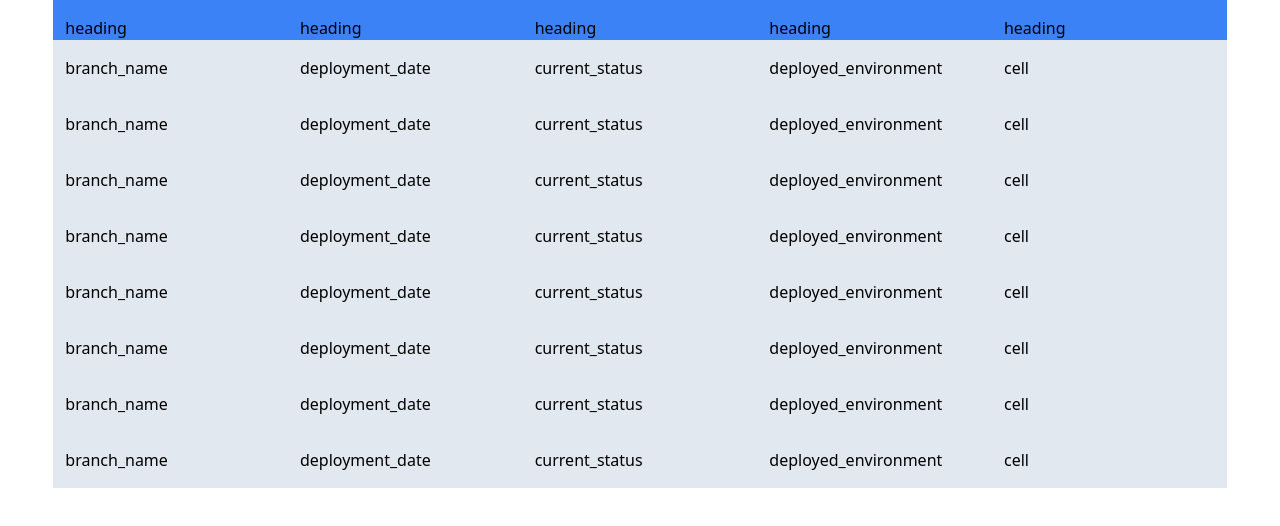
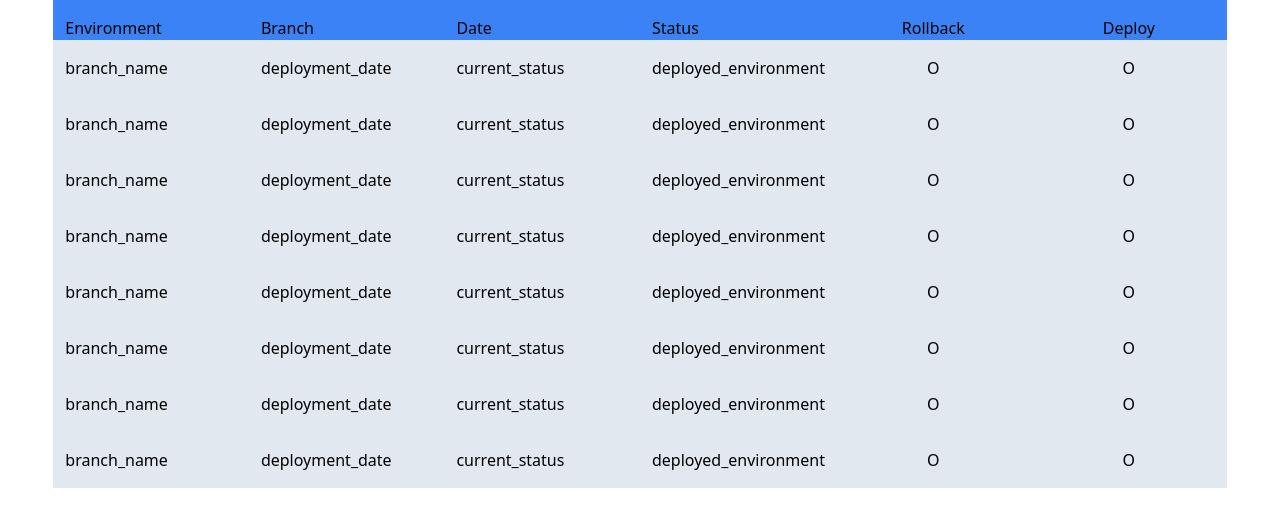
Before and after one commit to iLooL/expandable-table, a React (Vite) app: page / in a window 1280 px wide. Shown: the top 526 px of the page. Built offline with nearby package versions, Linux system fonts and the light colour scheme.

Commit message:
made table

```diff
--- a/src/components/DeploymentTable.tsx
+++ b/src/components/DeploymentTable.tsx
@@ -13,7 +13,14 @@ type Deployment = {
 
   const DeploymentTable: React.FC<Props> = ({ deployments }) => {
     const [expandedRows, setExpandedRows] = useState<number[]>([]);
-
+    const headers = [
+          "Environment",
+          "Branch",
+          "Date",
+          "Status",
+          "Rollback",
+          "Deploy"
+    ]
     const handleRowClick = (index: number) => {
       const currentIndex = expandedRows.indexOf(index);
       const newExpandedRows = [...expandedRows];
@@ -27,25 +34,36 @@ type Deployment = {
       setExpandedRows(newExpandedRows);
     };
 
-    // <div className="border-b font-medium dark:border-neutral-500 px-6 py-4">Heading</div>
     return (
       <div className="w-full h-full mx-auto">
         <div className="flex overflow-x-auto h-10 ">
-          <div className="bg-blue-500 px-3 py-4 w-1/5">heading</div>
-          <div className="bg-blue-500 px-3 py-4 w-1/5">heading</div>
-          <div className="bg-blue-500 px-3 py-4 w-1/5">heading</div>
-          <div className="bg-blue-500 px-3 py-4 w-1/5">heading</div>
-          <div className="bg-blue-500 px-3 py-4 w-1/5">heading</div>
+          {
+            headers.map((item: any, index: number) => (
+              <>
+                { headers.length - index === 1 || headers.length - index === 2 ?
+                  <div key={index} className="bg-blue-500 px-3 py-4 w-1/6 flex justify-center">{item}</div>
+                  :
+                  <div key={index} className="bg-blue-500 px-3 py-4 w-1/6 flex justify-start">{item}</div>
+                }
+              </>
+            ))
+          }
+          {/* <div className="bg-blue-500 px-3 py-4 w-1/6 flex justify-center">Environment</div>
+          <div className="bg-blue-500 px-3 py-4 w-1/6 flex justify-center">Date</div>
+          <div className="bg-blue-500 px-3 py-4 w-1/6 flex justify-center">Status</div>
+          <div className="bg-blue-500 px-3 py-4 w-1/6 flex justify-center">Rollback</div>
+          <div className="bg-blue-500 px-3 py-4 w-1/6 flex justify-center">Deploy</div> */}
         </div>
         <div className="h-fit flex-col"> {/* tbody */ }
         {deployments.map((deployment, index) => (
           <React.Fragment key={index}>
-            <div className="flex w-full justify-between" onClick={() => handleRowClick(index)}>  {/* row */}
-              <div className='bg-slate-200 px-3 py-4 w-1/5'>{deployment.branch}</div>
-              <div className='bg-slate-200 px-3 py-4 w-1/5'>{deployment.deployment_date}</div>
-              <div className='bg-slate-200 px-3 py-4 w-1/5'>{deployment.status}</div>
-              <div className='bg-slate-200 px-3 py-4 w-1/5'>{deployment.environment}</div>
-              <div className='bg-slate-200 px-3 py-4 w-1/5'>cell</div>
+            <div className="flex w-full justify-between h-15" onClick={() => handleRowClick(index)}>  {/* row */}
+              <div className='bg-slate-200 px-3 py-4 w-1/6'>{deployment.branch}</div>
+              <div className='bg-slate-200 px-3 py-4 w-1/6'>{deployment.deployment_date}</div>
+              <div className='bg-slate-200 px-3 py-4 w-1/6'>{deployment.status}</div>
+              <div className='bg-slate-200 px-3 py-4 w-1/6'>{deployment.environment}</div>
+              <div className='bg-slate-200 px-3 py-4 w-1/6 flex justify-center'>O</div>
+              <div className='bg-slate-200 px-3 py-4 w-1/6 flex justify-center'>O</div>
             </div>
             {expandedRows.includes(index) && (
               <div className="col-span-5 border-t border-gray-200 bg-slate-400 p-2 h-56">
```
